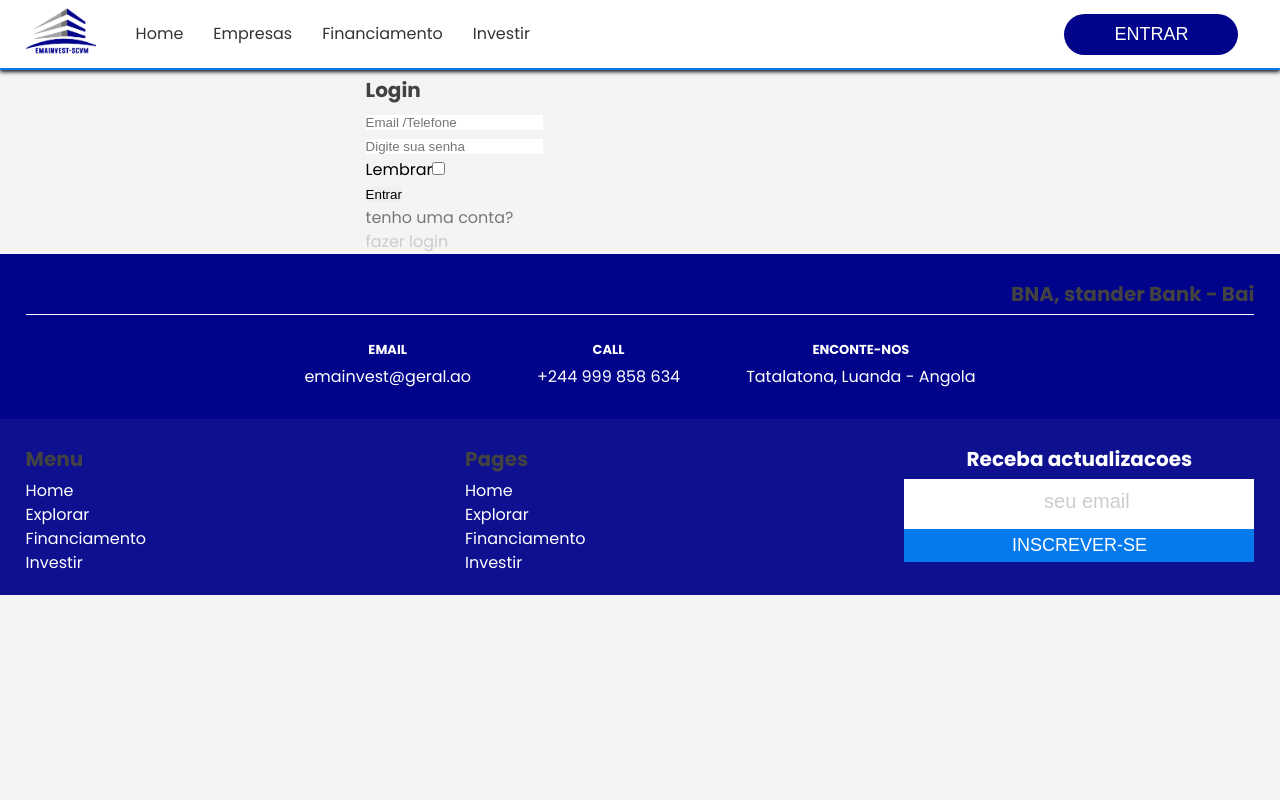
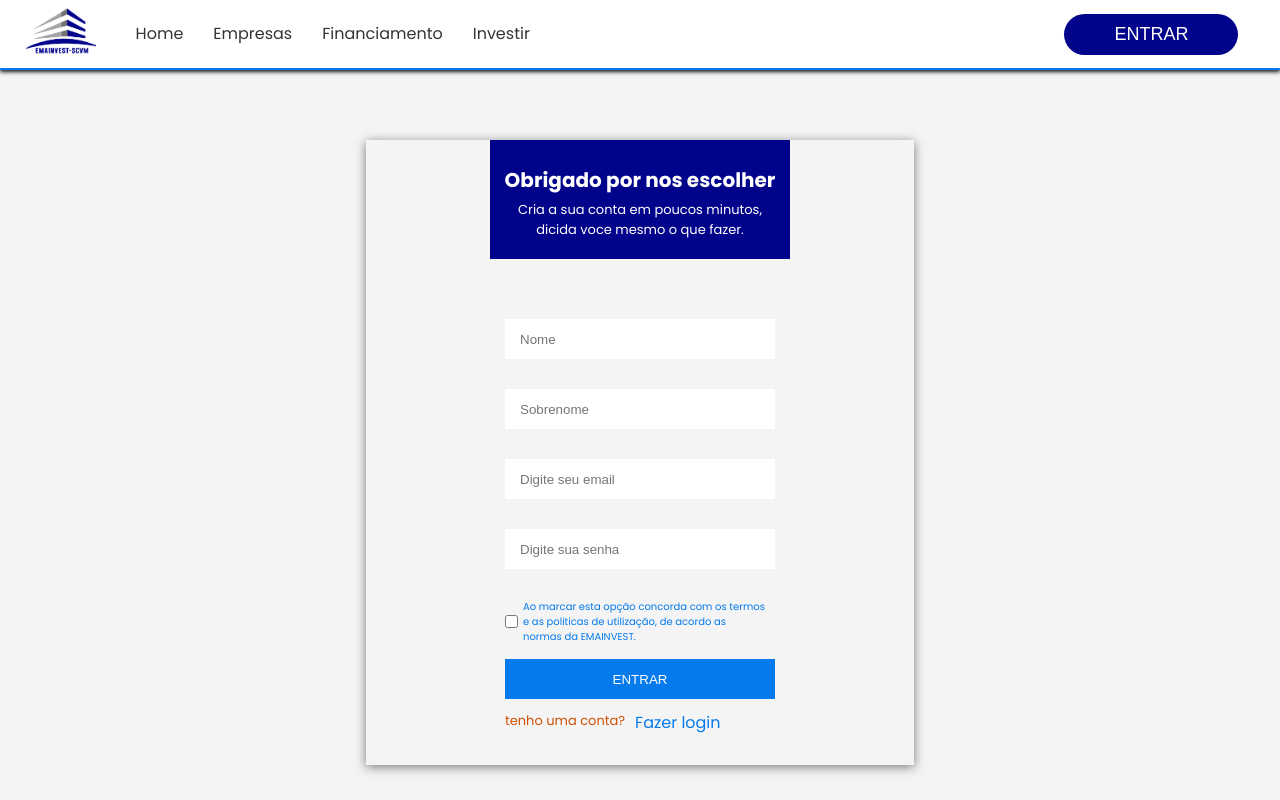
Before and after one commit to Tomassanimbo/iponext, a Next.js app: page /acesso/register in a window 1280 px wide. Shown: the top 800 px of the page. Built offline with nearby package versions, Linux system fonts and the light colour scheme; some icons are missing.

Commit message:
Tela de login e register

```diff
--- a/pages/acesso/index.js
+++ b/pages/acesso/index.js
@@ -14,14 +14,14 @@ export default function Login(){
               <div className="login-acess">
                 <form action="" className="form">
                   <div className="form-control">
-                    <input type="text" placeholder="Email /Telefone" />
+                    <input type="text" placeholder="Email /Telefone" required/>
                   </div>
                   <div className="form-control">
-                    <input type="text" placeholder="Digite sua senha" />
+                    <input type="password" placeholder="Digite sua senha" required/>
                   </div>
                   <div className="form-checkbox">
                   <label htmlFor="rem">Lembrar</label>
-                    <input id="rem" type="checkbox" placeholder="Digite sua senha" />
+                    <input id="rem" type="checkbox" placeholder="Digite sua senha"  />
 
                   </div>
 
--- a/pages/acesso/register.js
+++ b/pages/acesso/register.js
@@ -4,24 +4,33 @@ import Link from "next/link"
 export default function Register(){
   return (
     <>
-     <section className=" paddingd">
+     <section className="login-acesso padding">
           <div className="min-container ">
-            <h1>Login</h1>
-            <div className="login-are">
+            <div className="login-area">
               <div className="text-left">
-
+                  <h1>Obrigado por nos escolher</h1>
+                  <p>
+                  Cria a sua conta em poucos minutos, dicida voce mesmo o que fazer.
+                  </p>
               </div>
               <div className="login-acess">
                 <form action="" className="form">
                   <div className="form-control">
-                    <input type="text" placeholder="Email /Telefone" />
+                    <input type="text" placeholder="Nome" required/>
                   </div>
                   <div className="form-control">
-                    <input type="text" placeholder="Digite sua senha" />
+                    <input type="text" placeholder="Sobrenome" required/>
+                  </div>
+                  <div className="form-control">
+                    <input type="text" placeholder="Digite seu email" required/>
+                  </div>
+                  <div className="form-control">
+                    <input type="password" placeholder="Digite sua senha" required/>
                   </div>
                   <div className="form-checkbox">
-                  <label htmlFor="rem">Lembrar</label>
-                    <input id="rem" type="checkbox" placeholder="Digite sua senha" />
+                    <input id="rem" type="checkbox" placeholder="Digite sua senha"  required/>
+                  <label className="label-register" htmlFor="rem">Ao marcar esta opção concorda com os termos e as politicas de utilização,
+de acordo as normas da EMAINVEST. </label>
 
                   </div>
 
@@ -29,7 +38,7 @@ export default function Register(){
                   <div className="account">
                     <p>tenho uma conta?</p>
                     <Link href="/acesso">
-                      <a>fazer login</a>
+                      <a>Fazer login</a>
                     </Link>
                   </div>
 
--- a/scss/acesso.scss
+++ b/scss/acesso.scss
@@ -52,6 +52,9 @@ section.login-acesso{
               height: 40px;
               padding-left: 15px;
 
+              &:focus{
+                border-bottom: 2px solid #01038A;
+              }
             }
 
             &:nth-child(2){
@@ -67,6 +70,10 @@ section.login-acesso{
               font-size: 1.3rem;
               margin-right: 5px;
               color: #047aed;
+            }
+            .label-register{
+              font-size: 1rem;
+              padding: 0 5px;
             }
           }
           input[type="submit"]{
@@ -86,14 +93,18 @@ section.login-acesso{
 
           .account{
             display: flex;
-            justify-content: start;
-            align-items: center;
+            // justify-content: start;
+            align-items: start;
             p{
-              font-size: 1.2rem;
+              font-size: 1.3rem;
               margin: 0 10px 0 0;
+              color: #ce4f00;
             }
             a{
               color: #047aed;
+              &:hover{
+                color: #01038A;
+              }
             }
           }
         }
--- a/styles/acesso.css
+++ b/styles/acesso.css
@@ -39,6 +39,9 @@ section.login-acesso .min-container .login-area .login-acess .form .form-control
   height: 40px;
   padding-left: 15px;
 }
+section.login-acesso .min-container .login-area .login-acess .form .form-control input:focus {
+  border-bottom: 2px solid #01038A;
+}
 section.login-acesso .min-container .login-area .login-acess .form .form-control:nth-child(2) {
   margin-bottom: 10px;
 }
@@ -51,6 +54,10 @@ section.login-acesso .min-container .login-area .login-acess .form .form-checkbo
   font-size: 1.3rem;
   margin-right: 5px;
   color: #047aed;
+}
+section.login-acesso .min-container .login-area .login-acess .form .form-checkbox .label-register {
+  font-size: 1rem;
+  padding: 0 5px;
 }
 section.login-acesso .min-container .login-area .login-acess .form input[type=submit] {
   width: 100%;
@@ -67,15 +74,18 @@ section.login-acesso .min-container .login-area .login-acess .form input[type=su
 }
 section.login-acesso .min-container .login-area .login-acess .form .account {
   display: flex;
-  justify-content: start;
-  align-items: center;
+  align-items: start;
 }
 section.login-acesso .min-container .login-area .login-acess .form .account p {
-  font-size: 1.2rem;
+  font-size: 1.3rem;
   margin: 0 10px 0 0;
+  color: #ce4f00;
 }
 section.login-acesso .min-container .login-area .login-acess .form .account a {
   color: #047aed;
 }
+section.login-acesso .min-container .login-area .login-acess .form .account a:hover {
+  color: #01038A;
+}
 
 /*# sourceMappingURL=acesso.css.map */
--- a/styles/globals.css
+++ b/styles/globals.css
@@ -574,6 +574,9 @@ section.login-acesso .min-container .login-area .login-acess .form .form-control
   height: 40px;
   padding-left: 15px;
 }
+section.login-acesso .min-container .login-area .login-acess .form .form-control input:focus {
+  border-bottom: 2px solid #01038A;
+}
 section.login-acesso .min-container .login-area .login-acess .form .form-control:nth-child(2) {
   margin-bottom: 10px;
 }
@@ -586,6 +589,10 @@ section.login-acesso .min-container .login-area .login-acess .form .form-checkbo
   font-size: 1.3rem;
   margin-right: 5px;
   color: #047aed;
+}
+section.login-acesso .min-container .login-area .login-acess .form .form-checkbox .label-register {
+  font-size: 1rem;
+  padding: 0 5px;
 }
 section.login-acesso .min-container .login-area .login-acess .form input[type=submit] {
   width: 100%;
@@ -602,15 +609,18 @@ section.login-acesso .min-container .login-area .login-acess .form input[type=su
 }
 section.login-acesso .min-container .login-area .login-acess .form .account {
   display: flex;
-  justify-content: start;
-  align-items: center;
+  align-items: start;
 }
 section.login-acesso .min-container .login-area .login-acess .form .account p {
-  font-size: 1.2rem;
+  font-size: 1.3rem;
   margin: 0 10px 0 0;
+  color: #ce4f00;
 }
 section.login-acesso .min-container .login-area .login-acess .form .account a {
   color: #047aed;
+}
+section.login-acesso .min-container .login-area .login-acess .form .account a:hover {
+  color: #01038A;
 }
 
 :root {
```
Also changed, not shown: 2 other files (tests, documents, lock files or other folders).
